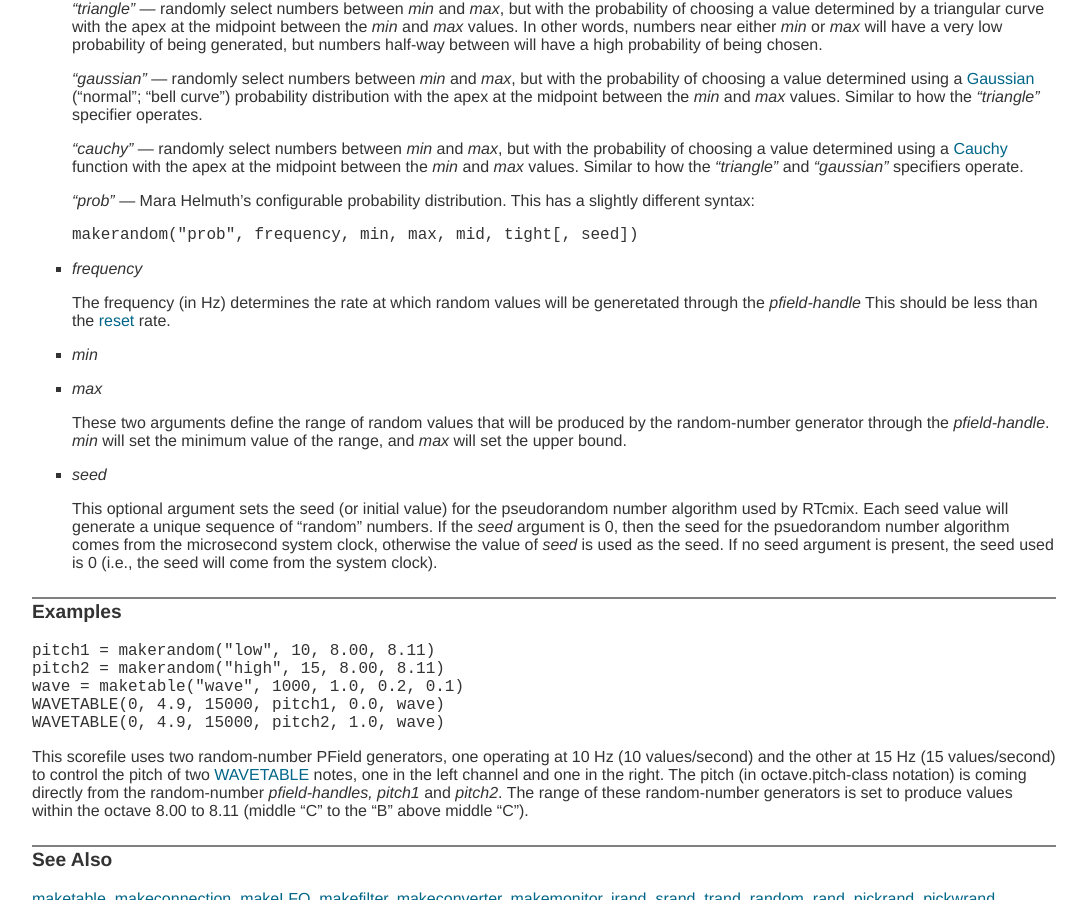
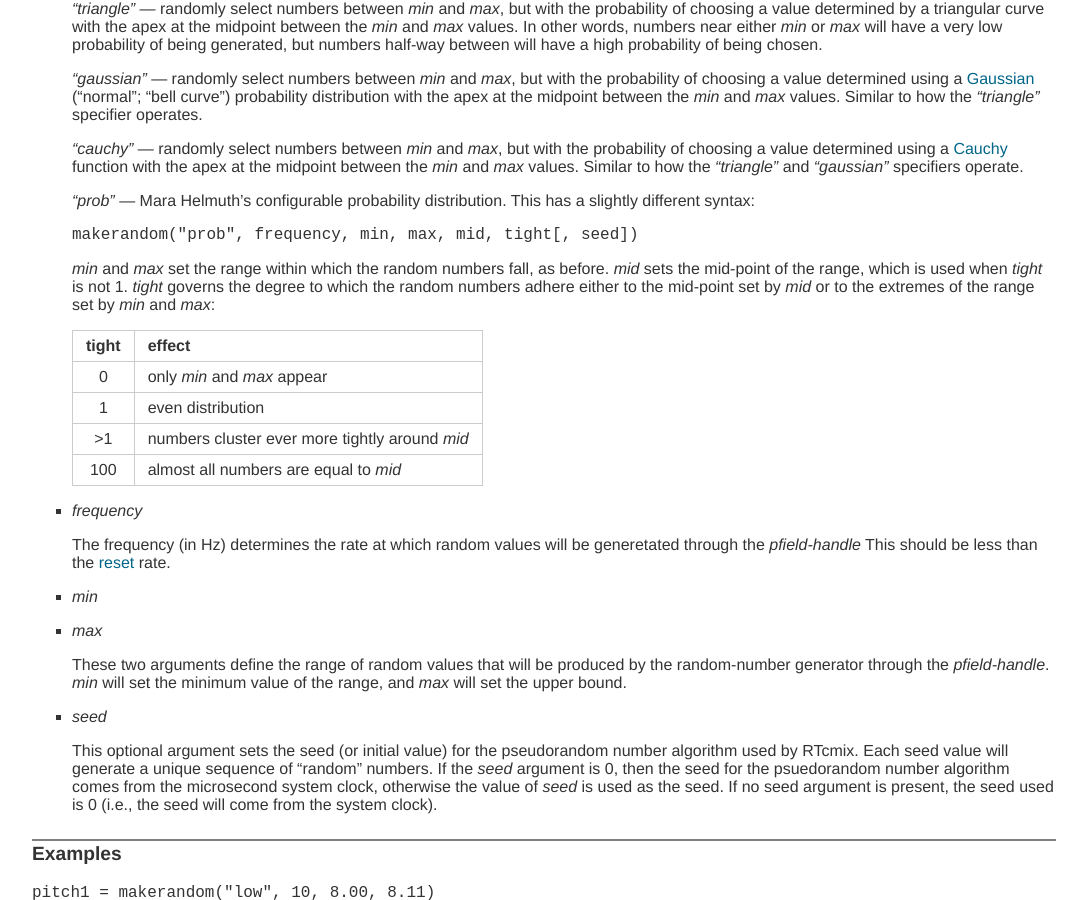
Before and after one commit to RTcmix/rtcmix.github.io, a Jekyll site: the page built from reference/scorefile/makerandom.md, in a window 1280 px wide and 900 px high, scrolled down 720 px. Shown: the whole window, without its empty margins (96-1183 px from the left). Built offline with Jekyll 4.4.1, drawn with Linux system fonts in a browser that asks for light colours.

Commit message:
Insert missing explanation and table for 'prob' method.

````diff
--- a/reference/scorefile/makerandom.md
+++ b/reference/scorefile/makerandom.md
@@ -86,6 +86,19 @@ pfield-handles.
     makerandom("prob", frequency, min, max, mid, tight[, seed])
     ```
 
+    *min* and *max* set the range within which the random numbers fall,
+    as before. *mid* sets the mid-point of the range, which is used when
+    *tight* is not 1. *tight* governs the degree to which the random numbers
+    adhere either to the mid-point set by *mid* or to the extremes of the
+    range set by *min* and *max*:
+
+    | tight | effect |
+    | :---: | ---    |
+    | 0     | only *min* and *max* appear |
+    | 1     | even distribution |
+    | >1    | numbers cluster ever more tightly around *mid* |
+    | 100   | almost all numbers are equal to *mid* |
+
   - *frequency*
 
     The frequency (in Hz) determines the rate at which random values will
````
